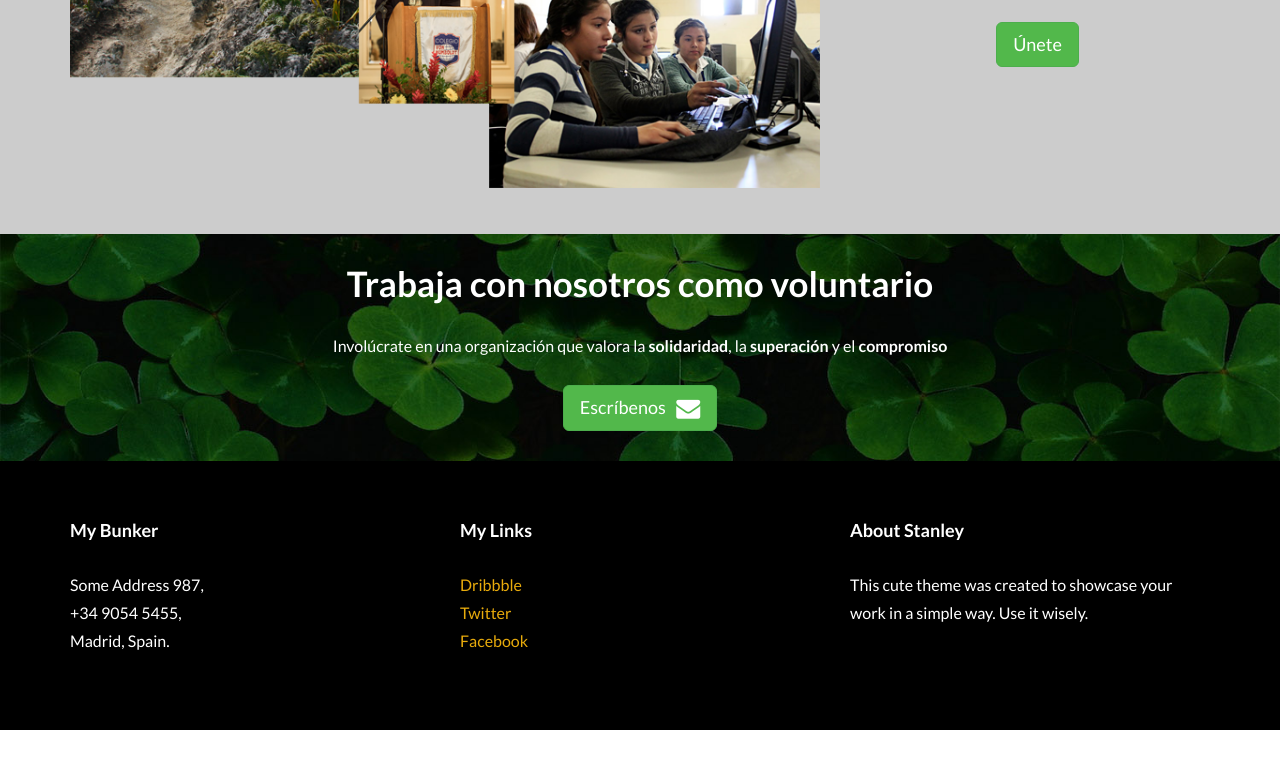
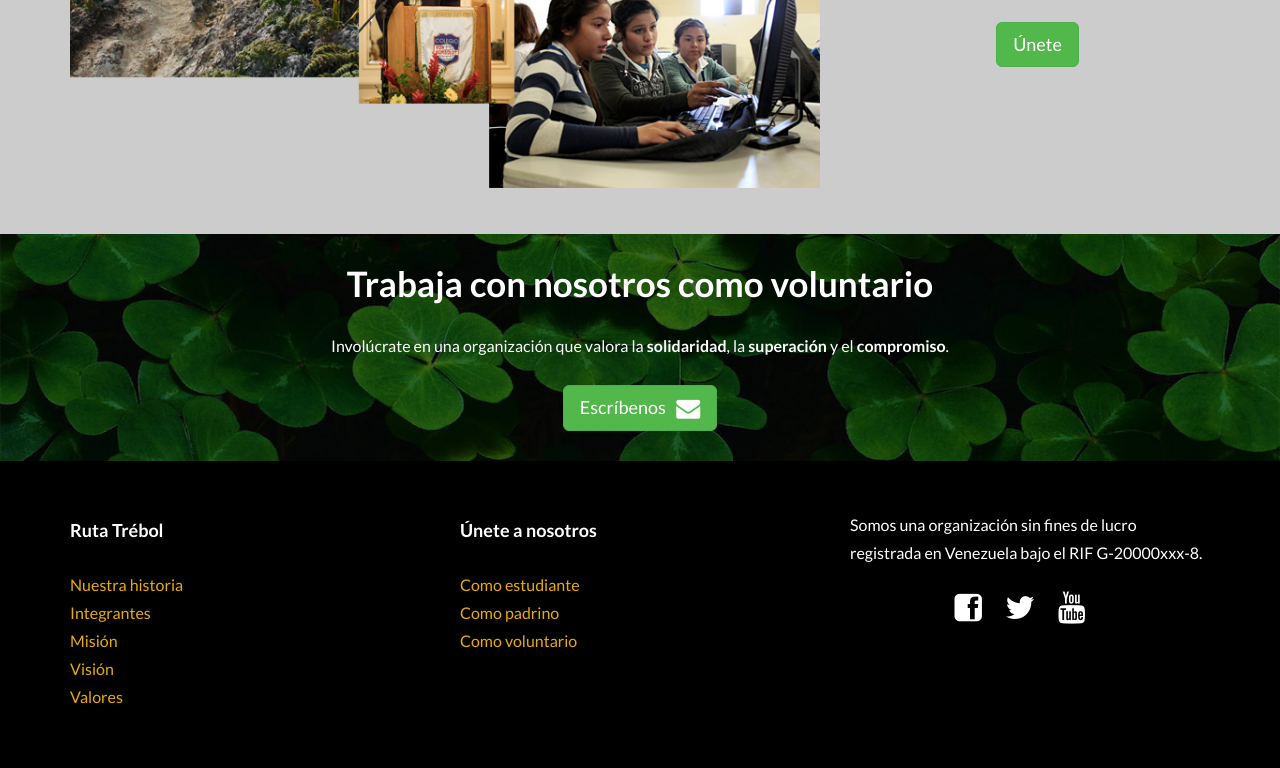
Before and after one commit to alemacgo/rutatrebol, a plain HTML site: page index.html in a window 1280 px wide. Shown: the part 1659-2427 px from the top of the page. Before the commit the page ends 2389 px from the top, so only its background shows below. Drawn offline with nearby package versions, Linux system fonts and the light colour scheme.

Commit message:
Version 1.0 of the homepage

```diff
--- a/css/main.css
+++ b/css/main.css
@@ -176,6 +176,11 @@ a:after {
 	color: #fff;
 }
 
+#footer a i {
+	color: #fff;
+	margin-right: 20px;
+}
+
 /* +++++ Color Wraps / Blog Page +++++ */
 
 #grey {
--- a/index.html
+++ b/index.html
@@ -48,10 +48,10 @@
         </div>
         <div class="navbar-collapse collapse">
           <ul class="nav navbar-nav navbar-right">
-            <li><a href="#">Quiénes somos</a></li>
-            <li><a href="#">Participa</a></li>
-            <li><a href="#">Recursos</a></li>
-            <li><a href="#">Logros</a></li>
+            <li><a id="q1" href="#">Quiénes somos</a></li>
+            <li><a id="q2" href="#">Participa</a></li>
+            <li><a id="q3" href="#">Recursos</a></li>
+            <li><a id="q4" href="#">Logros</a></li>
           </ul>
         </div><!--/.nav-collapse -->
       </div>
@@ -116,7 +116,7 @@
 	<section class="section-divider textdivider divider2">
 		<div class="container">
 				<h1>Trabaja con nosotros como voluntario</h1>
-				<p>Involúcrate en una organización que valora la <strong>solidaridad</strong>, la <strong>superación</strong> y el <strong>compromiso</strong></p>
+				<p>Involúcrate en una organización que valora la <strong>solidaridad</strong>, la <strong>superación</strong> y el <strong>compromiso</strong>.</p>
 				<a href="mailto:beta@rutatrebol.org" id="email" type="button" class="btn btn-lg btn-success">Escríbenos &nbsp; <i class="fa fa-envelope fa-lg"></i></a>
 		</div><!-- container -->
 	</section><!-- section -->
@@ -127,26 +127,34 @@
 		<div class="container">
 			<div class="row">
 				<div class="col-lg-4">
-					<h4>My Bunker</h4>
+					<h4>Ruta Trébol</h4>
 					<p>
-						Some Address 987,<br/>
-						+34 9054 5455, <br/>
-						Madrid, Spain.
+						<a href="#">Nuestra historia</a><br/>
+						<a href="#">Integrantes</a><br/>
+						<a href="#">Misión</a><br/>
+						<a href="#">Visión</a><br/>
+						<a href="#">Valores</a>
 					</p>
 				</div><!-- /col-lg-4 -->
 
 				<div class="col-lg-4">
-					<h4>My Links</h4>
+					<h4>Únete a nosotros</h4>
 					<p>
-						<a href="#">Dribbble</a><br/>
-						<a href="#">Twitter</a><br/>
-						<a href="#">Facebook</a>
+						<a href="#">Como estudiante</a><br/>
+						<a href="#">Como padrino</a><br/>
+						<a href="#">Como voluntario</a>
 					</p>
 				</div><!-- /col-lg-4 -->
 
 				<div class="col-lg-4">
-					<h4>About Stanley</h4>
-					<p>This cute theme was created to showcase your work in a simple way. Use it wisely.</p>
+					<p>Somos una organización sin fines de lucro registrada en Venezuela bajo el RIF G-20000xxx-8.</p>
+					<center>
+					<p>
+						<a href="#a1"><i id="a1" class="fa fa-facebook-square fa-2x"></i></a>
+						<a href="#a2"><i id="a2" class="fa fa-twitter fa-2x"></i></a>
+						<a href="#a3"><i id="a3" class="fa fa-youtube fa-2x"></i></a>
+					</p>
+					</center>
 				</div><!-- /col-lg-4 -->
 
 			</div>
@@ -157,6 +165,13 @@
 	<script>
 	document.getElementById('menu').addEventListener('click', toast);
 	document.getElementById('join').addEventListener('click', toast);
+	document.getElementById('a1').addEventListener('click', toast);
+	document.getElementById('a2').addEventListener('click', toast);
+	document.getElementById('a3').addEventListener('click', toast);
+	document.getElementById('q1').addEventListener('click', toast);
+	document.getElementById('q2').addEventListener('click', toast);
+	document.getElementById('q3').addEventListener('click', toast);
+	document.getElementById('q4').addEventListener('click', toast);
 	document.getElementById('b1').addEventListener('click', toast);
 	document.getElementById('b2').addEventListener('click', toast);
 	document.getElementById('b3').addEventListener('click', toast);
```
